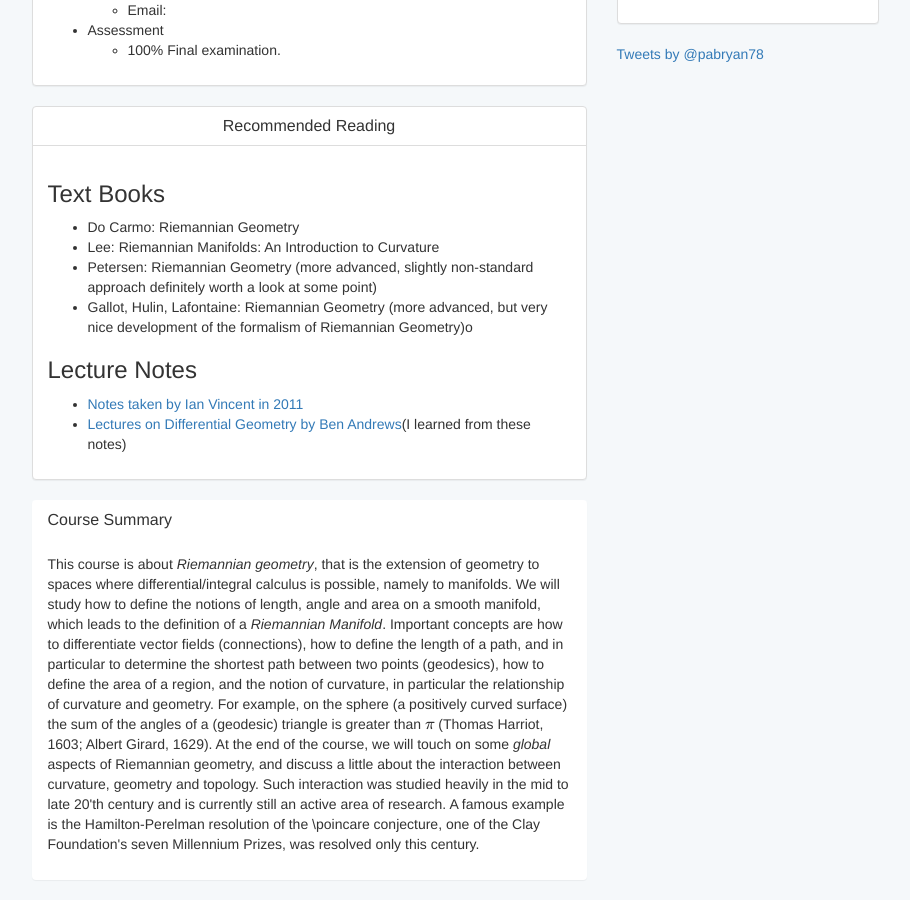
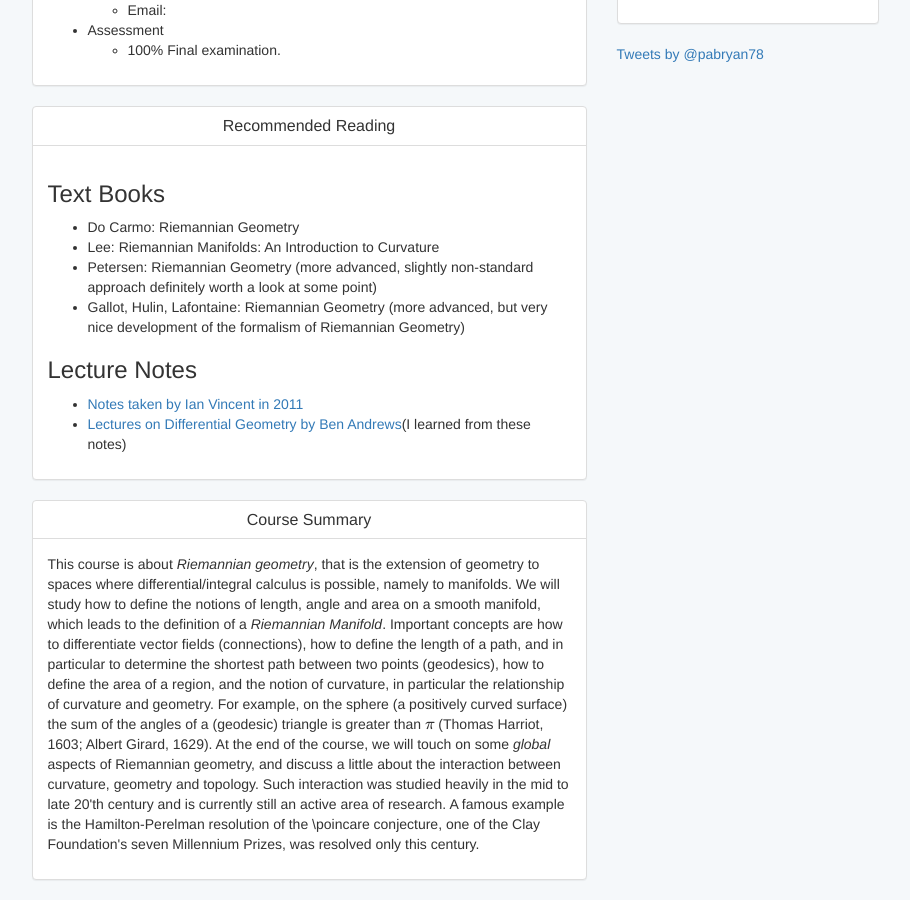
Before and after one commit to pabryan/pabryan.github.io, a Jekyll site: the page built from teaching/ma4c0/index.html, in a window 1280 px wide and 900 px high, scrolled down 688 px. Shown: the whole window, without its empty margins (331-1241 px from the left). Built offline with Jekyll 4.4.1, drawn with Linux system fonts in a browser that asks for light colours; some web fonts are replaced; formulas are drawn with MathJax 3; comment, search, counter and statistics services are not loaded.

Commit message:
Fixed typo and panel class.

```diff
--- a/teaching/ma4c0/index.html
+++ b/teaching/ma4c0/index.html
@@ -54,7 +54,7 @@ description: "Paul Bryan: Mathematician - Teaching - MA4C0 Differential Geometry
       <li>Do Carmo: Riemannian Geometry</li>
       <li>Lee: Riemannian Manifolds: An Introduction to Curvature</li>
       <li>Petersen: Riemannian Geometry (more advanced, slightly non-standard approach definitely worth a look at some point)</li>
-      <li>Gallot, Hulin, Lafontaine: Riemannian Geometry (more advanced, but very nice development of the formalism of Riemannian Geometry)o</li>
+      <li>Gallot, Hulin, Lafontaine: Riemannian Geometry (more advanced, but very nice development of the formalism of Riemannian Geometry)</li>
     </ul>
     <h3>Lecture Notes</h3>
     <ul>
@@ -64,7 +64,7 @@ description: "Paul Bryan: Mathematician - Teaching - MA4C0 Differential Geometry
   </div>
 </div>
 
-<div class="panel">
+<div class="panel panel-default content-panel">
   <div class="panel-heading">
     <h1 class="panel-title">Course Summary</h1>
   </div>
```
